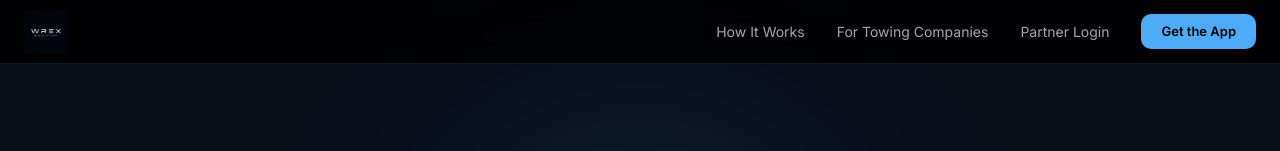
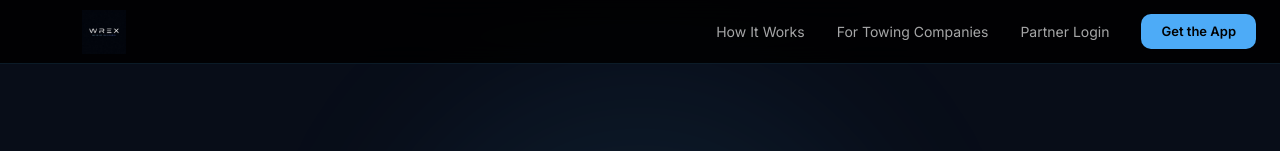
Before and after one commit to DarkWolf1124/wrex-site, a Next.js app: page / in a window 1280 px wide. Shown: the top 151 px of the page. Built offline with nearby package versions, Linux system fonts and the light colour scheme.

Commit message:
Switch to jpg logo with fixed width

```diff
--- a/app/page.js
+++ b/app/page.js
@@ -16,7 +16,7 @@ export default function HomePage() {
         padding: '0 24px', height: 64,
         display: 'flex', alignItems: 'center', justifyContent: 'space-between',
       }}>
-        <img src="/wrex.svg" alt="Wrex" style={{ height: 44, objectFit: "contain", width: "auto" }}/>
+        <img src="/wrexlogo.jpg" alt="Wrex" style={{ height: 44, objectFit: "contain", width: "160px" }}/>
         <div style={{ display: 'flex', gap: 32, alignItems: 'center' }}>
           <a href="#how-it-works" className="nav-link" style={{ fontSize: 14 }}>How It Works</a>
           <a href="#for-towers" className="nav-link" style={{ fontSize: 14 }}>For Towing Companies</a>
```
